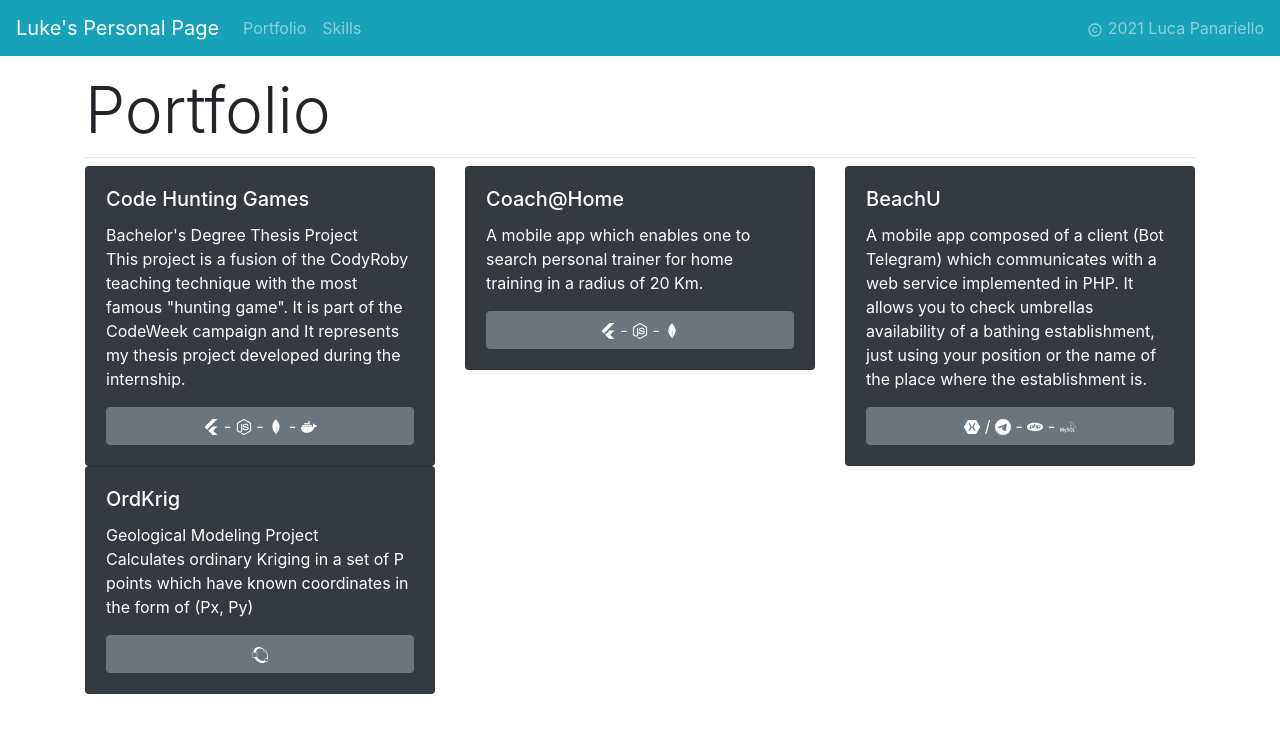
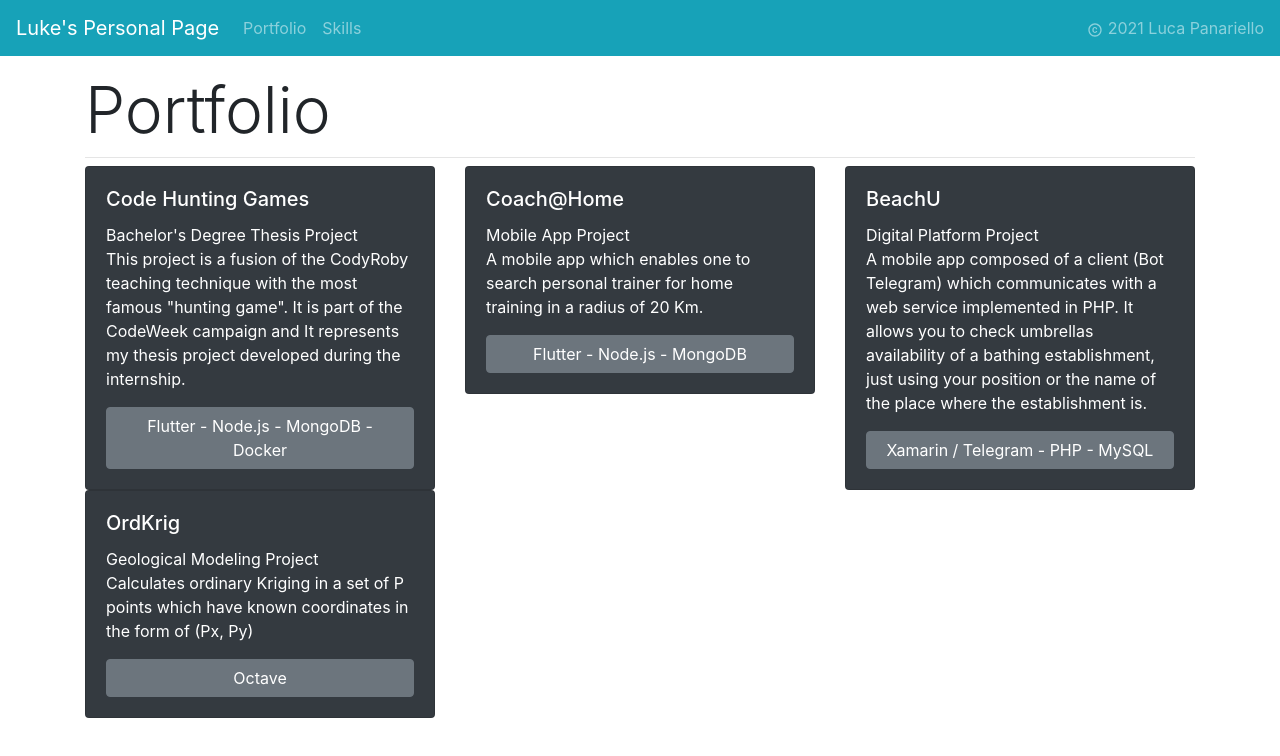
Before and after one commit to elpanas/LukePersonal, a React (Create React App) app: page /portfolio in a window 1280 px wide. Shown: the top 756 px of the page. Built offline with nearby package versions, Linux system fonts and the light colour scheme.

Commit message:
improvements

```diff
--- a/src/components/LukeNav.js
+++ b/src/components/LukeNav.js
@@ -3,12 +3,11 @@ import {
   Collapse,
   Navbar,
   NavbarToggler,
-  NavbarBrand,
   Nav,
   NavItem,
-  NavLink,
   NavbarText
 } from 'reactstrap';
+import { Link } from 'react-router-dom';
 import { MdCopyright } from 'react-icons/md';
 
 const LukeNav = () => {
@@ -19,15 +18,15 @@ const LukeNav = () => {
   return (
     <div>
       <Navbar color="info" dark expand="md">
-        <NavbarBrand href="/">Luke's Personal Page</NavbarBrand>
+        <Link className="navbar-brand" to="/">Luke's Personal Page</Link>
         <NavbarToggler onClick={toggle} />
         <Collapse isOpen={isOpen} navbar>
           <Nav className="mr-auto" navbar>
             <NavItem>
-              <NavLink href="/portfolio">Portfolio</NavLink>
+              <Link className="nav-link" to="/portfolio">Portfolio</Link>
             </NavItem>
             <NavItem>
-              <NavLink href="/skills">Skills</NavLink>
+              <Link  className="nav-link" to="/skills">Skills</Link>
             </NavItem>
           </Nav>
           <NavbarText><MdCopyright /> 2021 Luca Panariello</NavbarText>
--- a/src/components/home/LukeSocial.js
+++ b/src/components/home/LukeSocial.js
@@ -40,16 +40,16 @@ const LukeSocial = (props) => {
       <Modal isOpen={skypeModal} toggle={toggleSkype} className={classNameSkype}>
         <ModalHeader toggle={toggleSkype}><SiSkype /> Skype ID</ModalHeader>
         <ModalBody>
-          <h5><a href="skype:luca.panariello?call" className="text-dark"  target="_blank" rel="noreferrer">luca.panariello</a> <GoLinkExternal /></h5>
+          <h5><a href="skype:luca.panariello" className="text-dark"  target="_blank" rel="noreferrer">luca.panariello</a> <GoLinkExternal /></h5>
         </ModalBody>
         <ModalFooter>
           <Button color="info" onClick={toggleSkype}>Ok</Button>{' '}
         </ModalFooter>
       </Modal>
       <Modal isOpen={phoneModal} toggle={togglePhone} className={classNamePhone}>
-        <ModalHeader toggle={togglePhone}><SiWhatsapp /> Phone / Whatsapp / Telegram</ModalHeader>
+        <ModalHeader toggle={togglePhone}><SiWhatsapp /> Call or text me</ModalHeader>
         <ModalBody>
-          <h5><a href="callto:+393339220985" className="text-dark"  target="_blank" rel="noreferrer">(+39) 3339220985</a> <GoLinkExternal /></h5>
+          <h5><a href="tel:+393339220985" className="text-dark"  target="_blank" rel="noreferrer">(+39) 3339220985</a> <GoLinkExternal /></h5>
         </ModalBody>
         <ModalFooter>
           <Button color="info" onClick={togglePhone}>Ok</Button>{' '}
--- a/src/components/portfolio/LukePortfolio.js
+++ /dev/null
@@ -1,61 +0,0 @@
-import React from 'react';
-import { Card, Button, CardTitle, CardText, Container, Row, Col } from 'reactstrap';
-import { SiDocker, SiFlutter, SiMongodb, SiMysql, SiNodeDotJs, SiOctave, SiPhp, SiTelegram, SiXamarin } from 'react-icons/si';
-import '../../styles/resfont.css';
-import './portfolio.css';
-
-const LukePortfolio = () => {
-  return (
-    <div>
-        <Container>
-        <h1 className="display-4">Portfolio</h1>
-        <hr className="my-2" />
-          <Row>
-          <Col sm="4">
-            <Card body inverse color="dark">
-              <CardTitle tag="h5">Code Hunting Games</CardTitle>
-              <CardText>Bachelor's Degree Thesis Project<br/>
-              This project is a fusion of the CodyRoby teaching
-              technique with the most famous "hunting game".
-              It is part of the CodeWeek campaign and
-              It represents my thesis project developed during the internship.
-              </CardText>
-              <Button><SiFlutter /> - <SiNodeDotJs /> - <SiMongodb /> - <SiDocker /></Button>
-            </Card>
-          </Col>
-          <Col sm="4">
-            <Card body inverse color="dark">
-              <CardTitle tag="h5">Coach@Home</CardTitle>
-              <CardText>A mobile app which enables one to search personal trainer for home training in a radius of 20 Km.</CardText>
-              <Button><SiFlutter /> - <SiNodeDotJs /> - <SiMongodb /></Button>
-            </Card>
-          </Col>
-          <Col sm="4">
-            <Card body inverse color="dark">
-              <CardTitle tag="h5">BeachU</CardTitle>
-              <CardText>A mobile app composed of a client (Bot Telegram) which communicates
-                with a web service implemented in PHP. It allows you to check umbrellas availability
-                of a bathing establishment, just using your position or the name of the place where
-                the establishment is.</CardText>
-              <Button><SiXamarin /> / <SiTelegram /> - <SiPhp /> - <SiMysql/></Button>
-            </Card>
-          </Col>
-          </Row>
-          <Row>
-            <Col sm="4">
-            <Card body inverse color="dark">
-              <CardTitle tag="h5">OrdKrig</CardTitle>
-              <CardText>Geological Modeling Project<br/>
-                Calculates ordinary Kriging in a set of P points
-                which have known coordinates in the form of (Px, Py)
-              </CardText>
-              <Button><SiOctave /></Button>
-            </Card>
-          </Col>
-          </Row>
-        </Container>
-    </div>
-  );
-};
-
-export default LukePortfolio;
--- /dev/null
+++ b/src/components/portfolio/portfolio.js
@@ -0,0 +1,70 @@
+import React from 'react';
+import { Container, Row } from 'reactstrap';
+import '../../styles/resfont.css';
+import './portfolio.css';
+import BoxPortfolio from './portfoliobox';
+
+const LukePortfolio = () => {
+
+  const projects = [
+    {
+      title: "Code Hunting Games",
+      subtitle: "Bachelor's Degree Thesis Project",
+      text: 'This project is a fusion of the CodyRoby teaching technique with the most famous "hunting game". It is part of the CodeWeek campaign and It represents my thesis project developed during the internship.',
+      techs: "Flutter - Node.js - MongoDB - Docker"
+    },
+    {
+      title: "Coach@Home",
+      subtitle: 'Mobile App Project',
+      text: "A mobile app which enables one to search personal trainer for home training in a radius of 20 Km.",
+      techs: "Flutter - Node.js - MongoDB"
+    },
+    {
+      title: "BeachU",
+      subtitle: "Digital Platform Project",
+      text: "A mobile app composed of a client (Bot Telegram) which communicates with a web service implemented in PHP. It allows you to check umbrellas availability of a bathing establishment, just using your position or the name of the place where the establishment is.",
+      techs: "Xamarin / Telegram - PHP - MySQL"
+    },
+    {
+      title: "OrdKrig",
+      subtitle: 'Geological Modeling Project',
+      text: "Calculates ordinary Kriging in a set of P points which have known coordinates in the form of (Px, Py)",
+      techs: "Octave"
+    },
+  ];
+
+  return (
+    <div>
+        <Container>
+        <h1 className="display-4">Portfolio</h1>
+        <hr className="my-2" />
+          <Row>
+            <BoxPortfolio
+              title={projects[0].title}
+              subtitle={projects[0].subtitle}
+              text={projects[0].text}
+              techs={projects[0].techs}/>
+            <BoxPortfolio
+              title={projects[1].title}
+              subtitle={projects[1].subtitle}
+              text={projects[1].text}
+              techs={projects[1].techs}/>
+            <BoxPortfolio
+              title={projects[2].title}
+              subtitle={projects[2].subtitle}
+              text={projects[2].text}
+              techs={projects[2].techs}/>
+          </Row>
+          <Row>
+            <BoxPortfolio
+              title={projects[3].title}
+              subtitle={projects[3].subtitle}
+              text={projects[3].text}
+              techs={projects[3].techs}/>
+          </Row>
+        </Container>
+    </div>
+  );
+};
+
+export default LukePortfolio;
--- /dev/null
+++ b/src/components/portfolio/portfoliobox.js
@@ -0,0 +1,17 @@
+import React from 'react';
+import { Card, CardTitle, CardText, Button, Col } from 'reactstrap';
+
+const BoxPortfolio = (props) => {
+
+  return (
+    <Col sm="4">
+        <Card body inverse color="dark">
+            <CardTitle tag="h5">{props.title}</CardTitle>
+            <CardText>{props.subtitle}<br/>{props.text}</CardText>
+            <Button>{props.techs}</Button>
+        </Card>
+    </Col>
+  );
+};
+
+export default BoxPortfolio;
```
Also changed, not shown: src/App.js (+3 -4 lines), public/logo192.png (deleted), public/logo512.png (deleted), public/manifest.json.
